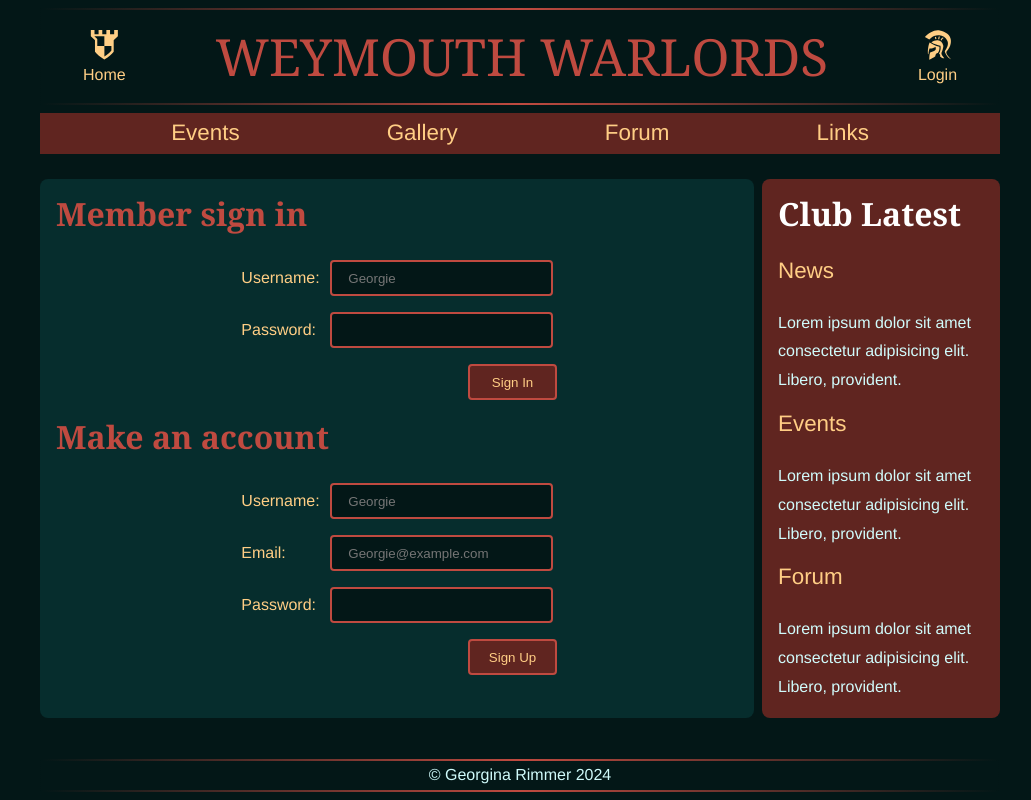
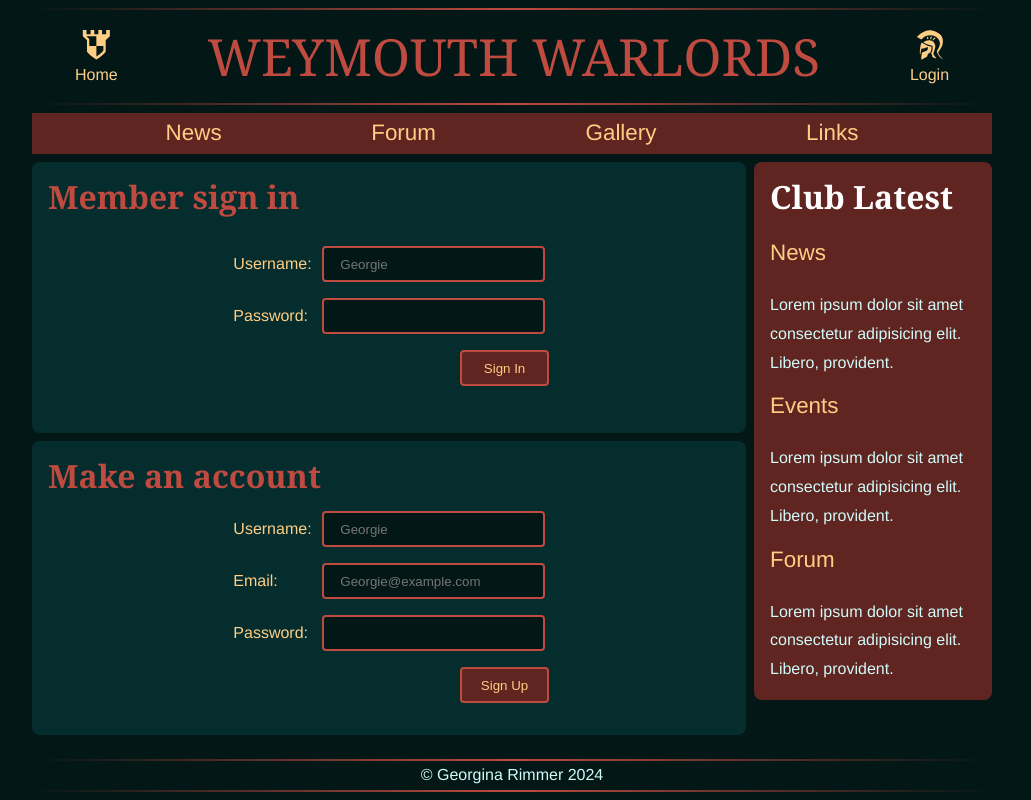
Before and after one commit to Georgie-x/weymouth-warlords, a React (Vite) app: page /login in a window 1280 px wide. Shown: the whole page, without its empty margins (120-1151 px from the left). Built offline with nearby package versions, Linux system fonts and the light colour scheme; no server answers.

Commit message:
login and feedback

```diff
--- a/src/content-components/Events.tsx
+++ /dev/null
@@ -1,12 +0,0 @@
-function Events() {
-	return (
-		<section className="BWB">
-			<h2>Events</h2>
-			<h3>Next Event - Baron's War Bash - 18th August</h3>
-			<img src='https://scontent-lhr8-2.xx.fbcdn.net/v/t39.30808-6/440150940_3626455394350393_8165794921620499645_n.jpg?_nc_cat=101&ccb=1-7&_nc_sid=75d36f&_nc_ohc=iP9gOMw-hrEQ7kNvgG8THFs&_nc_ht=scontent-lhr8-2.xx&oh=00_AYAKsq2-alWC0yucKT4kSLiC1_Tz9Wcd5-RZji1y-gvXqA&oe=6684F37F'></img>
-
-		</section>
-	)
-}
-
-export default Events
--- /dev/null
+++ b/src/content-components/Feedback.tsx
@@ -0,0 +1,15 @@
+function Feedback() {
+	return (
+		<form>
+			<label htmlFor='feedback-name'>Name: </label>
+			<input id='feedback-name' placeholder="e.g. Mr Warlord"></input>
+            <label htmlFor='feedback-email'>Email: </label>
+			<input id='feedback-email' placeholder="e.g. MrW@example.com"></input>
+            <label htmlFor='feedback-message'>Feedback: </label>
+			<input id='feedback-message' placeholder="Enter your feedback here"></input>
+            <button type="submit">Submit</button>
+		</form>
+	)
+}
+
+export default Feedback
--- a/src/content-components/Login.tsx
+++ b/src/content-components/Login.tsx
@@ -1,7 +1,7 @@
 function Login() {
 	return (
 		<>
-			<section className='login'>
+			<section className='sign-in'>
 				<h2>Member sign in</h2>
 				<form>
 					<div className='label-and-input'>
@@ -14,20 +14,21 @@ function Login() {
 					</div>
 					<button type='submit'>Sign In</button>
 				</form>
-
+			</section>
+			<section className='sign-up'>
 				<h2>Make an account</h2>
 				<form>
 					<div className='label-and-input'>
-						<label htmlFor='username'>Username: </label>
-						<input type='text' id='username' placeholder='Georgie'></input>
+						<label htmlFor='new-username'>Username: </label>
+						<input type='text' id='new-username' placeholder='Georgie'></input>
 					</div>
 					<div className='label-and-input'>
-						<label htmlFor='username'>Email: </label>
-						<input type='text' id='email' placeholder='Georgie@example.com'></input>
+						<label htmlFor='new-email'>Email: </label>
+						<input type='text' id='new-email' placeholder='Georgie@example.com'></input>
 					</div>
 					<div className='label-and-input'>
-						<label htmlFor='username'>Password: </label>
-						<input type='password' id='password'></input>
+						<label htmlFor='password'>Password: </label>
+						<input type='password' id='new-password'></input>
 					</div>
 					<button type='submit'>Sign Up</button>
 				</form>
--- /dev/null
+++ b/src/content-components/News.tsx
@@ -0,0 +1,28 @@
+import Feedback from "./Feedback"
+
+function News() {
+	return (
+		<>
+			<section className='BWB-aug-24'>
+				<h2>Event</h2>
+				<div className='flex-across'>
+					<h3>Next Event - Baron's War Bash - Sunday 18th August</h3>
+					<img src='https://scontent-lhr8-2.xx.fbcdn.net/v/t39.30808-6/440150940_3626455394350393_8165794921620499645_n.jpg?_nc_cat=101&ccb=1-7&_nc_sid=75d36f&_nc_ohc=iP9gOMw-hrEQ7kNvgG8THFs&_nc_ht=scontent-lhr8-2.xx&oh=00_AYAKsq2-alWC0yucKT4kSLiC1_Tz9Wcd5-RZji1y-gvXqA&oe=6684F37F'></img>
+				</div>
+			</section>
+			<section className='BWB-aug-24'>
+				<h2>News</h2>
+				<div className='flex-across'>
+					<h3>New Website</h3>
+					<p>
+						Hello, I hope you like the Weymouth Warlords Website, if you have any problems or
+						suggestions about the site please fill in the little feedback form
+					</p>
+					<Feedback />
+				</div>
+			</section>
+		</>
+	)
+}
+
+export default News
--- a/src/content-components/index.tsx
+++ b/src/content-components/index.tsx
@@ -1,4 +1,4 @@
-import Events from "./Events"
+import News from "./News"
 import Forum from "./Forum"
 import Home from "./Home"
 import Gallery from "./Gallery"
@@ -7,5 +7,6 @@ import Message from "./Message"
 import ErrorPage from "./ErrorPage"
 import Map from "./Map"
 import Contact from "./Contact"
+import Feedback from "./Feedback"
 
-export {Events, Forum, Home, Gallery, Links, Message, ErrorPage, Map, Contact}
+export { News, Forum, Home, Gallery, Links, Message, ErrorPage, Map, Contact, Feedback }
--- a/src/index.css
+++ b/src/index.css
@@ -60,12 +60,8 @@
 /* LAYOUT */
 
 body {
-	height: 100dvh;
-	height: 100vh;
 	line-height: 1.8;
 	overflow-y: scroll;
-	display: flex;
-	flex-direction: column;
 }
 
 .layout-container {
@@ -73,7 +69,7 @@ body {
 	flex-direction: column;
 	min-height: 100dvh;
 	min-height: 100vh;
-	width: 100%;
+	width: calc(100% - 2 * var(--small-gap));
 	padding: var(--small-gap);
 	gap: var(--small-gap);
 }
@@ -119,11 +115,13 @@ body {
 	display: grid;
 	padding-bottom: var(--gap);
 	gap: var(--small-gap);
+	flex: 1;
 }
 
 main {
 	display: flex;
 	height: 100%;
+
 	flex-direction: column;
 	align-items: center;
 	justify-content: space-between;
@@ -290,7 +288,7 @@ select {
 }
 
 .image-grid {
-	padding: var(--gap);
+	padding: var(--gap) 0;
 	gap: var(--gap);
 	display: flex;
 	flex-direction: column;
--- a/src/layout-components/Content.tsx
+++ b/src/layout-components/Content.tsx
@@ -1,19 +1,24 @@
-import { Routes, Route } from "react-router-dom"
-import { ErrorPage, Events, Forum, Home, Gallery, Links } from "../content-components"
+import { Routes, Route, Navigate } from "react-router-dom"
+import { ErrorPage, News, Forum, Home, Gallery, Links } from "../content-components"
 import { Aside, Login } from "./index"
+import Profile from "../content-components/Profile" // Adjust the path as needed
+import { useUser } from "../contexts/User-context"
 
 function Content() {
+	const { user } = useUser()
+
 	return (
 		<div className='content-container'>
 			<main>
 				<Routes>
 					<Route path='/' element={<Home />} />
 					<Route path='/home' element={<Home />} />
-					<Route path='/events' element={<Events />} />
+					<Route path='/news' element={<News />} />
 					<Route path='/gallery' element={<Gallery />} />
 					<Route path='/forum' element={<Forum />} />
 					<Route path='/links' element={<Links />} />
-					<Route path='/login' element={<Login />} />
+					<Route path='/login' element={user ? <Navigate to='/profile' /> : <Login />} />
+					<Route path='/profile' element={user ? <Profile /> : <Navigate to='/login' />} />
 					<Route path='/*' element={<ErrorPage />} />
 				</Routes>
 			</main>
--- a/src/layout-components/Nav.tsx
+++ b/src/layout-components/Nav.tsx
@@ -4,13 +4,13 @@ function Nav() {
 		<nav>
 			<ul className='menu'>
 				<li>
-					<Link to='/events'>Events</Link>
+					<Link to='/news'>News</Link>
+				</li>
+				<li>
+					<Link to='/forum'>Forum</Link>
 				</li>
 				<li>
 					<Link to='/gallery'>Gallery</Link>
-				</li>
-				<li>
-					<Link to='/forum'>Forum</Link>
 				</li>
 				<li>
 					<Link to='/links'>Links</Link>
```
